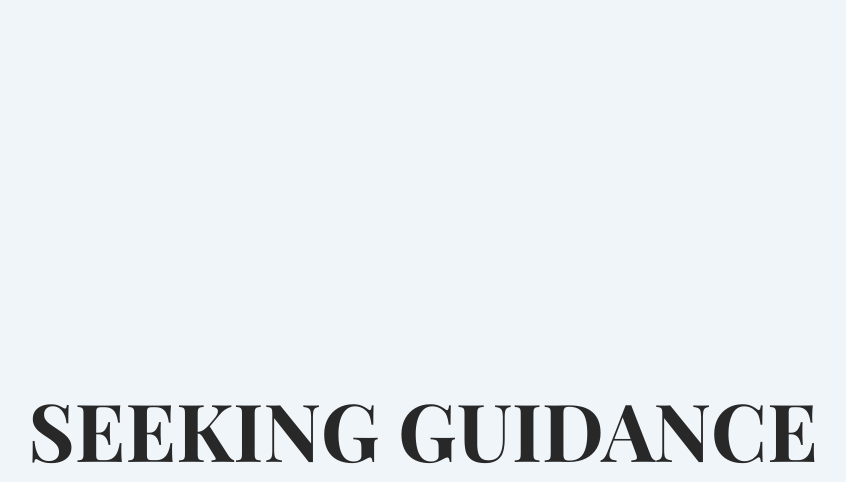
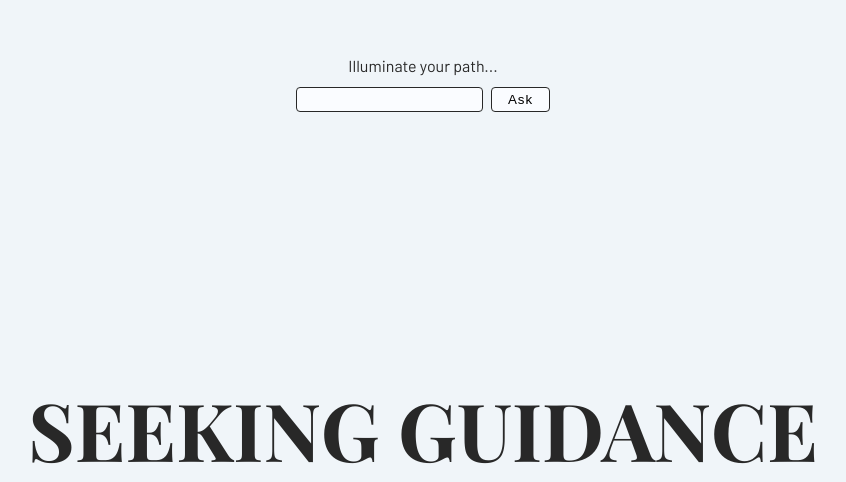
Before and after one commit to ronniekram/ts-guidance, a React (Create React App) app: page /ask in a window 1280 px wide. Before the commit this address had no page. Shown: the part 318-800 px from the top of the page, without its empty margins (217-1063 px from the left). Built offline with nearby package versions, Linux system fonts and the light colour scheme.

Commit message:
whatever

```diff
--- a/src/assets/styles/draw/draw-form.module.scss
+++ b/src/assets/styles/draw/draw-form.module.scss
@@ -1 +1,35 @@
 @import '../globals';
+
+.form {
+  height: 100vh;
+  display: flex;
+  flex-flow: column nowrap;
+  @include flex-center;
+
+  div {
+    padding: 0.5rem;
+  }
+
+  form {
+    input,
+    button {
+      margin: 0.25rem;
+      background: $white;
+      border: 1px solid $secondary;
+      border-radius: 0.25rem;
+
+      &:focus {
+        outline: 2px solid $focusRing;
+      }
+    }
+
+    input {
+      padding: 0.25rem 0.25rem;
+    }
+
+    button {
+      padding: 0.25rem 1rem;
+      letter-spacing: 1px;
+    }
+  }
+}
--- /dev/null
+++ b/src/assets/styles/draw/draw-form.module.scss.d.ts
@@ -0,0 +1 @@
+export const form: string;
--- a/src/assets/styles/home.module.scss
+++ b/src/assets/styles/home.module.scss
@@ -12,6 +12,7 @@
     bottom: 0;
 
     h1 {
+      margin: 0;
       font-size: 2.25rem;
       font-weight: 700;
       font-family: $secondaryFont;
--- a/src/assets/styles/layout/landing.module.scss
+++ b/src/assets/styles/layout/landing.module.scss
@@ -15,7 +15,11 @@
 
   img {
     align-self: center;
-    width: 40%;
+    width: 50%;
+
+    @include lg {
+      width: 40%;
+    }
   }
 
   p {
@@ -25,5 +29,11 @@
     font-size: 1rem;
     line-height: 1.15rem;
     word-spacing: -1px;
+    margin: 0.5rem 0;
+  }
+
+  span {
+    color: $accent;
+    font-weight: 500;
   }
 }
--- /dev/null
+++ b/src/components/draw-form.tsx
@@ -0,0 +1,34 @@
+import React, { SetStateAction, Dispatch, FormEvent } from 'react';
+import styles from '../assets/styles/draw/draw-form.module.scss';
+
+interface FormProps {
+  question: string;
+  setQuestion: Dispatch<SetStateAction<string>>;
+}
+
+const DrawForm = ({ question, setQuestion }: FormProps) => {
+  const handleSubmit = (e: FormEvent<HTMLFormElement>): void => {
+    e.preventDefault();
+    alert(question);
+  };
+
+  return (
+    <div className={styles.form}>
+      <div>Illuminate your path...</div>
+
+      <form onSubmit={handleSubmit}>
+        <input
+          id='question'
+          name='question'
+          type='text'
+          value={question}
+          onChange={(e) => setQuestion(e.target.value)}
+        />
+
+        <button type='submit'>Ask</button>
+      </form>
+    </div>
+  );
+};
+
+export default DrawForm;
--- /dev/null
+++ b/src/components/draw.tsx
@@ -0,0 +1,15 @@
+import React, { useContext } from 'react';
+import { CardData, CardsContext } from '../context/card-context';
+
+interface DrawProps {
+  question: string;
+}
+
+const Draw = () => {
+  const { getCards } = useContext(CardsContext);
+  const cards: CardData[] = getCards();
+
+  return <h1>Hello World</h1>;
+};
+
+export default Draw;
--- a/src/components/landing.tsx
+++ b/src/components/landing.tsx
@@ -12,10 +12,9 @@ const Landing = () => {
         tempor incididunt ut labore et dolore magna aliqua. Ut enim ad minim
         veniam, quis nostrud exercitation ullamco laboris nisi ut aliquip ex ea
         commodo consequat. Duis aute irure dolor in reprehenderit in voluptate
-        velit esse cillum dolore eu fugiat nulla pariatur. Excepteur sint
-        occaecat cupidatat non proident, sunt in culpa qui officia deserunt
-        mollit anim id est laborum.
+        velit esse cillum dolore eu fugiat nulla pariatur.
       </p>
+      <span>Illuminate your path...</span>
     </div>
   );
 };
--- a/src/context/card-context.tsx
+++ b/src/context/card-context.tsx
@@ -14,8 +14,18 @@ export interface CardsData {
   cards: CardData[];
 }
 
-export const cardContextDefault: CardsData = {
-  cards: allCards,
+const getCards = () => {
+  const nums = new Set<number>();
+  while (nums.size < 3) {
+    nums.add(Math.floor(Math.random() * 78) + 1);
+  }
+  const drawNums = Array.from(nums);
+  return [allCards[drawNums[0]], allCards[drawNums[1]], allCards[drawNums[2]]];
 };
 
-export const CardsContext = createContext<CardsData>(cardContextDefault);
+export const cardContextDefault = {
+  cards: allCards,
+  getCards: getCards,
+};
+
+export const CardsContext = createContext(cardContextDefault);
--- a/src/home.tsx
+++ b/src/home.tsx
@@ -1,10 +1,13 @@
-import React, { useContext } from 'react';
+import React, { useContext, useState } from 'react';
 import { BrowserRouter as Router, Route, Routes } from 'react-router-dom';
 import { CardsContext, CardData } from './context/card-context';
 import Landing from './components/landing';
+import DrawForm from './components/draw-form';
+import Draw from './components/draw';
 import styles from './assets/styles/home.module.scss';
 
 const Home = () => {
+  const [question, setQuestion] = useState<string>('');
   const { cards } = useContext(CardsContext);
 
   return (
@@ -13,6 +16,13 @@ const Home = () => {
         <Router>
           <Routes>
             <Route path='/' element={<Landing />} />
+            <Route
+              path='/ask'
+              element={
+                <DrawForm question={question} setQuestion={setQuestion} />
+              }
+            />
+            <Route path='/draw' element={<Draw />} />
           </Routes>
         </Router>
         <div className={styles.title}>
```
